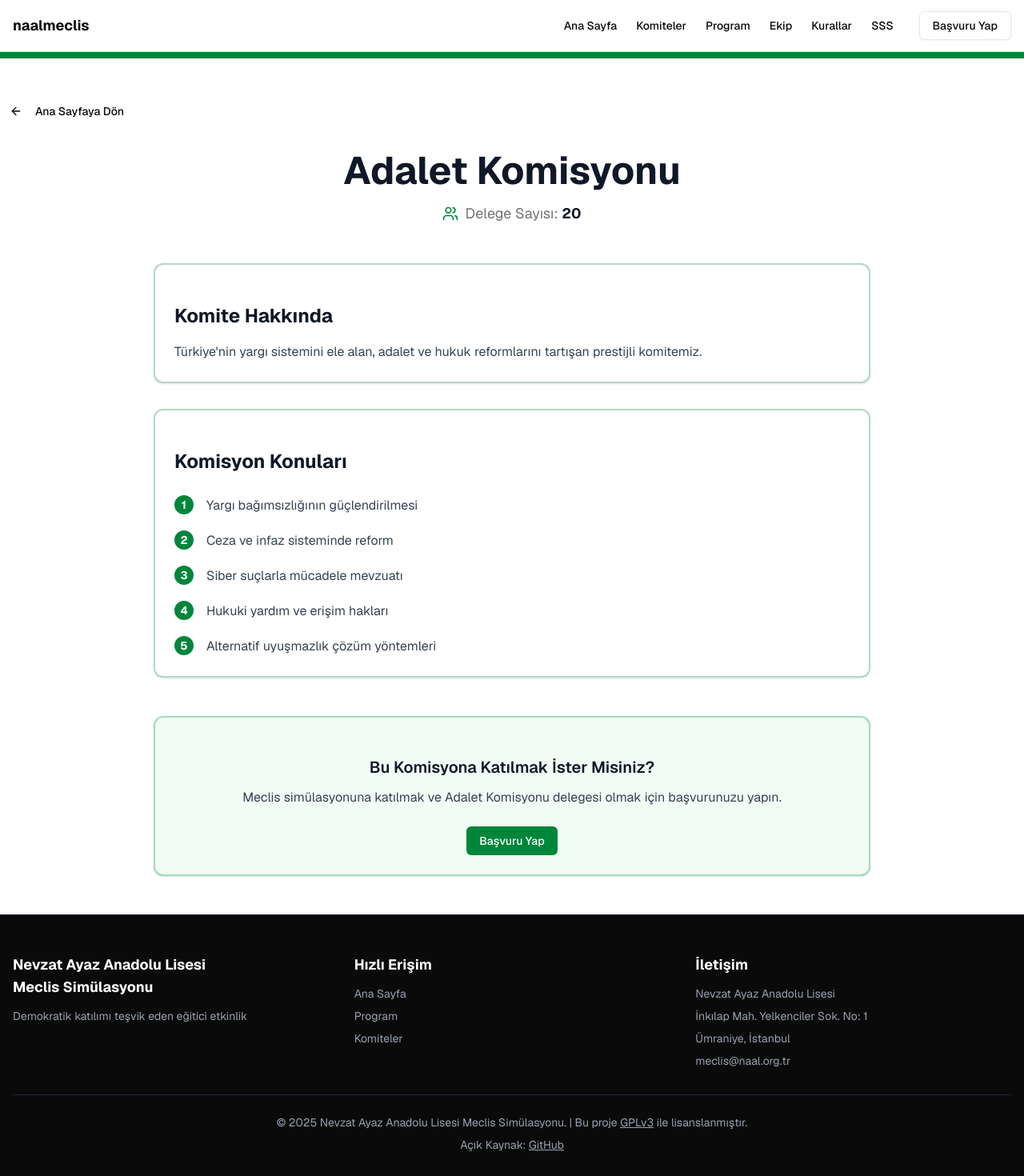
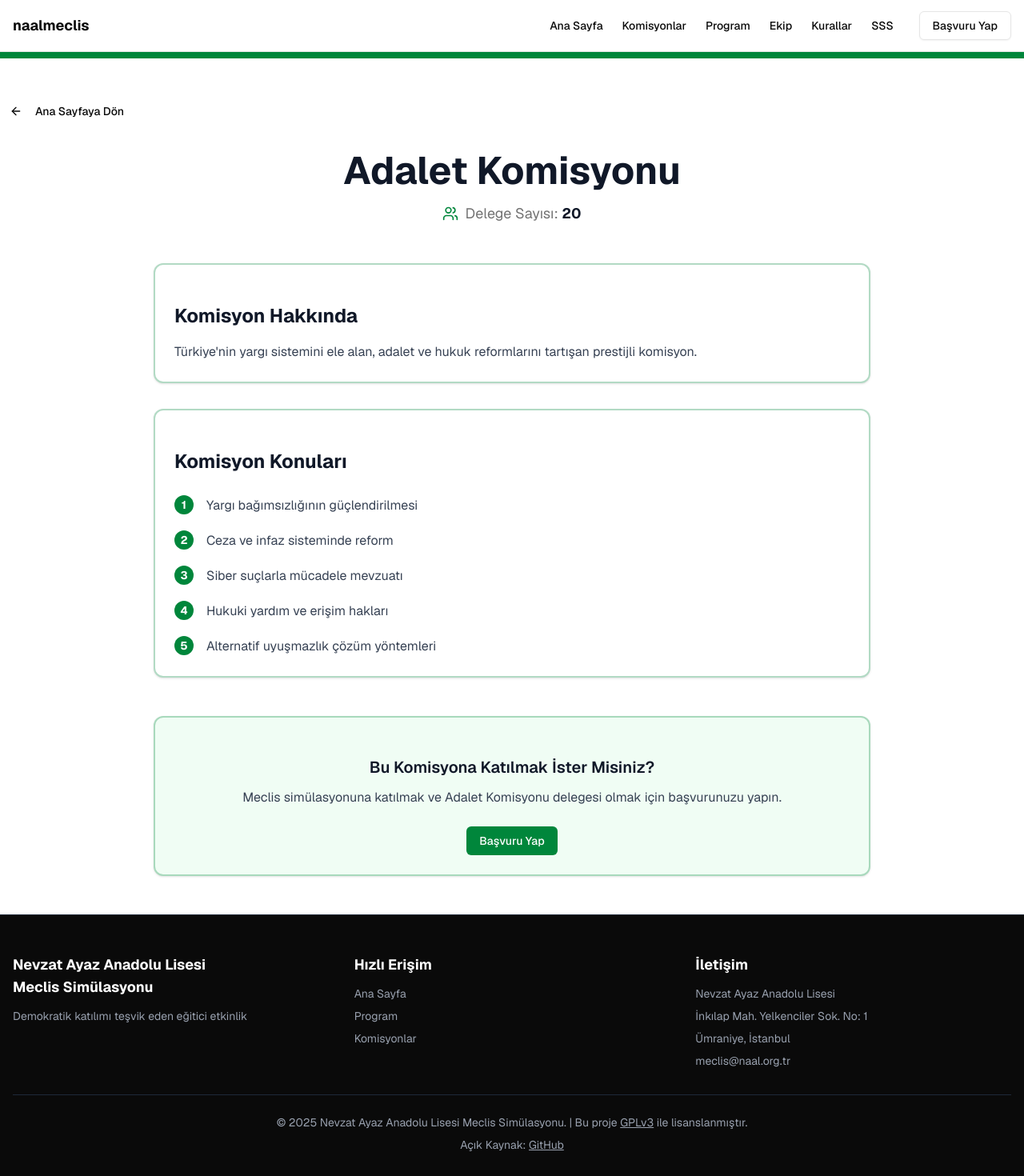
Before and after one commit to naaltech/naal-meclis, a Next.js app: page /komisyon/adalet in a window 1280 px wide. Shown: the top 1470 px of the page at 80% size. Built offline with nearby package versions, Linux system fonts and the light colour scheme.

Commit message:
Rename 'Komiteler' to 'Komisyonlar' across app
Updated all references of 'Komiteler' to 'Komisyonlar' in navigation, section IDs, and content to ensure consistent terminology. Also updated the contact email domain in the footer from naal.edu.tr to naal.org.tr.

```diff
--- a/app/komisyon/[id]/page.tsx
+++ b/app/komisyon/[id]/page.tsx
@@ -12,7 +12,7 @@ const committees = {
     name: "Adalet Komisyonu",
     delegates: 20,
     about:
-      "Türkiye'nin yargı sistemini ele alan, adalet ve hukuk reformlarını tartışan prestijli komitemiz.",
+      "Türkiye'nin yargı sistemini ele alan, adalet ve hukuk reformlarını tartışan prestijli komisyon.",
     topics: [
       "Yargı bağımsızlığının güçlendirilmesi",
       "Ceza ve infaz sisteminde reform",
@@ -91,7 +91,7 @@ const committees = {
     delegates: 15,
     about:
       "Türk Dünyasında Siyaset Tarihi Komisyonu, Türk tarihinin kritik dönüm noktalarını simüle eder. Delegeler, tarihsel figürlerin rolünü üstlenerek önemli kararları yeniden tartışır ve alternatif tarih senaryolarını keşfederler.",
-    alert: "Bu komite, diğer komisyonlardan farklı olarak tarihi bir simülasyon formatında çalışır.",
+    alert: "Bu komisyon, diğer komisyonlardan farklı olarak tarihi bir simülasyon formatında çalışır.",
     topics: [
       "Kurtuluş Savaşı ve stratejik kararlar",
       "Cumhuriyet'in ilanı ve devrim süreçleri",
@@ -112,7 +112,7 @@ export async function generateMetadata({ params }: { params: Promise<{ id: strin
 
   if (!committee) {
     return {
-      title: "Komite Bulunamadı | Meclis Simülasyonu",
+      title: "Komisyon Bulunamadı | Meclis Simülasyonu",
     }
   }
 
@@ -171,7 +171,7 @@ export default async function CommitteePage({ params }: { params: Promise<{ id:
           {/* About Section */}
           <Card className="border-2 border-primary/30 mb-8">
             <CardContent className="pt-6">
-              <h2 className="text-2xl font-bold text-gray-900 mb-4">Komite Hakkında</h2>
+              <h2 className="text-2xl font-bold text-gray-900 mb-4">Komisyon Hakkında</h2>
               <p className="text-gray-700 leading-relaxed">{committee.about}</p>
             </CardContent>
           </Card>
--- a/app/page.tsx
+++ b/app/page.tsx
@@ -206,7 +206,7 @@ export default function HomePage() {
       </section>
 
       {/* Committees */}
-      <section id="komiteler" className="py-20 bg-white">
+      <section id="komisyonlar" className="py-20 bg-white">
         <div className="container mx-auto px-4">
           <h2 className="text-4xl font-bold text-center mb-16 text-gray-900">Komisyonlar</h2>
 
--- a/components/footer.tsx
+++ b/components/footer.tsx
@@ -30,8 +30,8 @@ export function Footer() {
                 </Link>
               </li>
               <li>
-                <Link href="/#komiteler" className="text-gray-400 hover:text-white transition-colors">
-                  Komiteler
+                <Link href="/#komisyonlar" className="text-gray-400 hover:text-white transition-colors">
+                  Komisyonlar
                 </Link>
               </li>
             </ul>
@@ -45,7 +45,7 @@ export function Footer() {
               <li>İnkılap Mah. Yelkenciler Sok. No: 1</li>
               <li>Ümraniye, İstanbul</li>
               <li>
-                <a href="mailto:meclis@naal.edu.tr" className="hover:text-white transition-colors">
+                <a href="mailto:meclis@naal.org.tr" className="hover:text-white transition-colors">
                   meclis@naal.org.tr
                 </a>
               </li>
--- a/components/header.tsx
+++ b/components/header.tsx
@@ -10,7 +10,7 @@ export function Header() {
 
   const navItems = [
     { name: "Ana Sayfa", href: "/" },
-    { name: "Komiteler", href: "/#komiteler" },
+    { name: "Komisyonlar", href: "/#komisyonlar" },
     { name: "Program", href: "/#program" },
     { name: "Ekip", href: "/#ekip" },
     { name: "Kurallar", href: "/#kurallar" },
```
Also changed, not shown: 1 other file (tests, documents, lock files or other folders).
